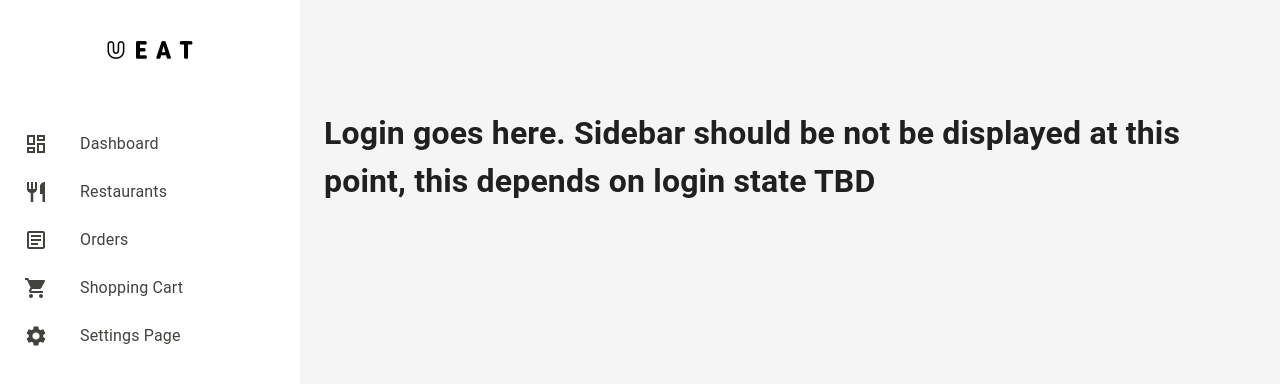
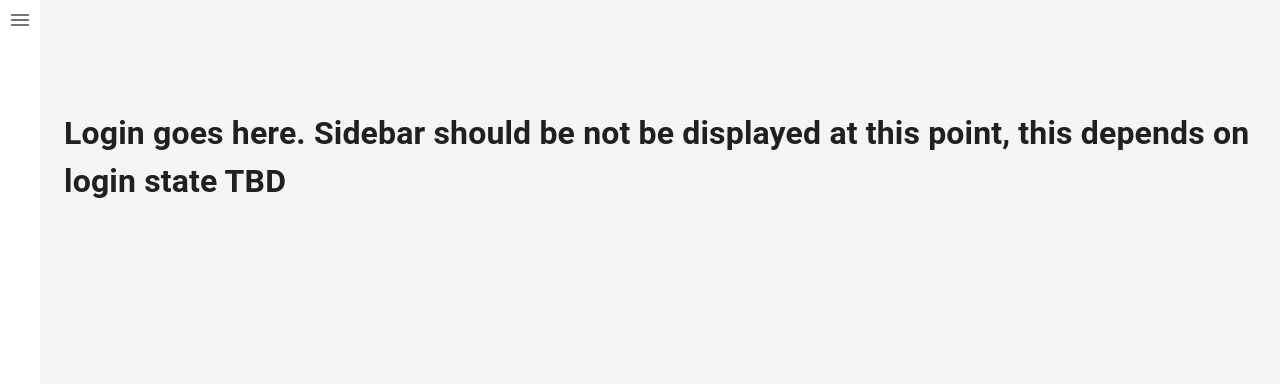
Before and after one commit to garywu2/SENG-513-UEats, a React (Create React App) app: page / in a window 1280 px wide. Shown: the top 384 px of the page. Built offline with nearby package versions, Linux system fonts and the light colour scheme.

Commit message:
Make sidebar collapsible and remove Sidebar from HomePage

```diff
--- a/src/components/layout/MainLayout.tsx
+++ b/src/components/layout/MainLayout.tsx
@@ -1,12 +1,16 @@
+import { useState } from "react";
 import { Outlet } from "react-router-dom";
-import { Box, Toolbar } from "@mui/material";
+import { Box, IconButton, Collapse, Toolbar } from "@mui/material";
 import colorConfigs from "../../configs/colorConfigs";
 import sizeConfigs from "../../configs/sizeConfigs";
 import Sidebar from "../common/Sidebar";
+import MenuIcon from "@mui/icons-material/Menu";
 
 const MainLayout = () => {
+  const [open, setOpen] = useState(false);
   return (
     <Box sx={{ display: "flex" }}>
+      <Collapse in={open} orientation="horizontal">
         <Box
           component="nav"
           sx={{
@@ -16,6 +20,15 @@ const MainLayout = () => {
         >
           <Sidebar />
         </Box>
+      </Collapse>
+      <div style={{ zIndex: "10000" }}>
+        <IconButton
+          area-label="collapse"
+          onClick={() => setOpen((state) => !open)}
+        >
+          <MenuIcon />
+        </IconButton>
+      </div>
       <Box
         component="main"
         sx={{
--- a/src/configs/sizeConfigs.ts
+++ b/src/configs/sizeConfigs.ts
@@ -1,6 +1,6 @@
 const sizeConfigs = {
   sidebar: {
-    width: "300px",
+    width: "250px",
   },
 };
 
--- a/src/pages/HomePage/HomePage.tsx
+++ b/src/pages/HomePage/HomePage.tsx
@@ -4,7 +4,6 @@ import Sidebar from "../../components/common/Sidebar";
 const HomePage = () => {
   return (
     <div>
-      <Sidebar />
       <h1>
         Login goes here. Sidebar should be not be displayed at this point, this
         depends on login state TBD
```
Lines whose indentation alone changed are shown as unchanged.
